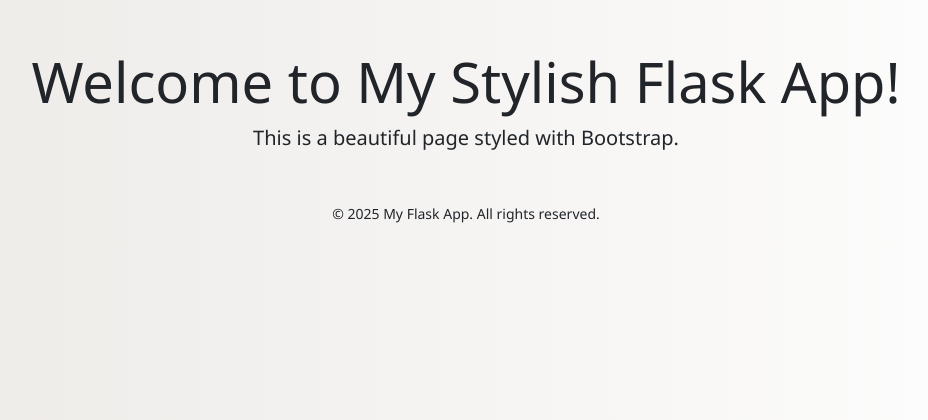
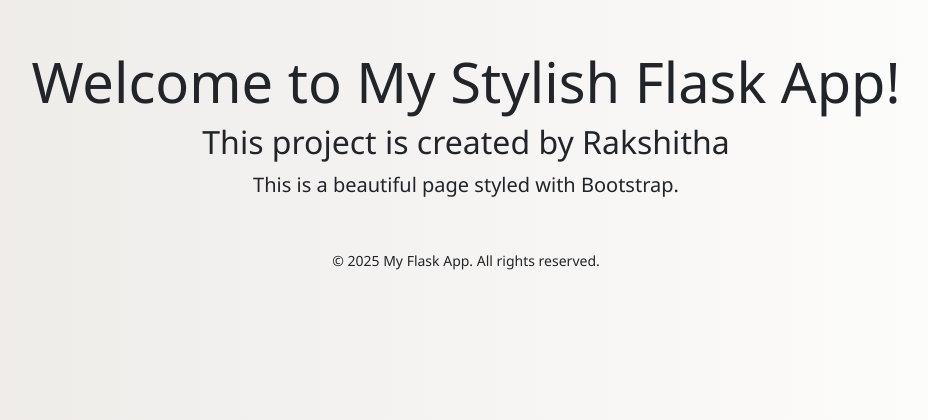
Before and after one commit to Rakshitha24942/flask_project, a Flask app: page / in a window 1280 px wide. Shown: the part 56-476 px from the top of the page, without its empty margins (174-1102 px from the left). Run offline with Flask 3, Linux system fonts and the light colour scheme.

Commit message:
update the template

```diff
--- a/templates/index.html
+++ b/templates/index.html
@@ -17,6 +17,7 @@
   <div class="container mt-5">
     <div class="text-center">
       <h1 class="display-4">Welcome to My Stylish Flask App!</h1>
+      <h2 class="">This project is created by Rakshitha</h2>
       <p class="lead">This is a beautiful page styled with Bootstrap.</p>
     </div>
   </div>
```
